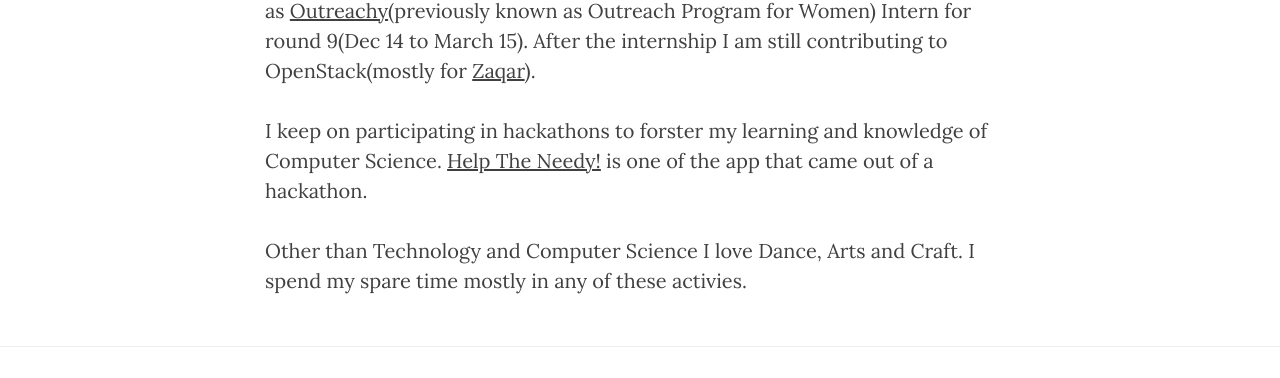
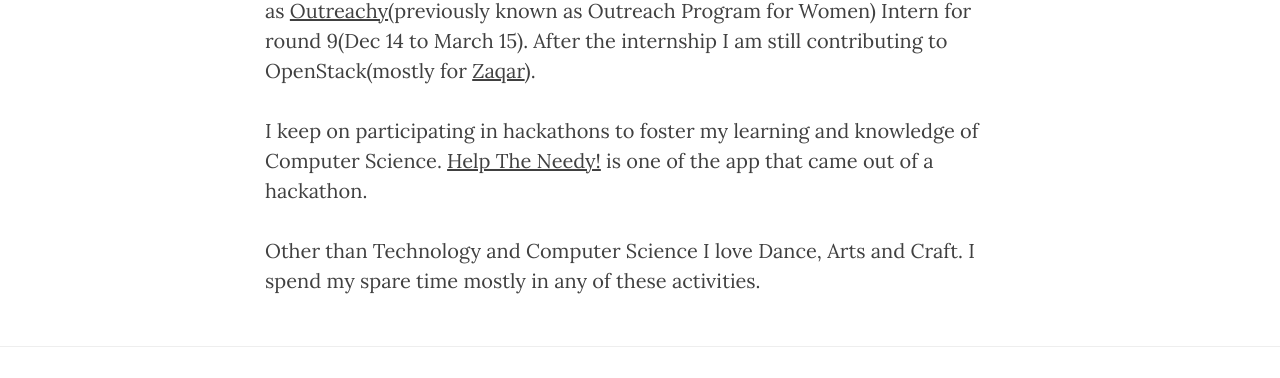
Before and after one commit to exploreshaifali/exploreshaifali.github.io, a Jekyll site: the page built from about.html, in a window 1280 px wide. Shown: the part 802-1180 px from the top of the page. Built offline with Jekyll 4.4.1, drawn with Linux system fonts in a browser that asks for light colours; nearby versions of some CDN libraries.

Commit message:
spell correct

```diff
--- a/about.html
+++ b/about.html
@@ -12,9 +12,9 @@ header-img: "img/about-bg.jpg"
 
 <p>I love Programming, Python, Data, Databases, Web Development, Git Internals, Cloud and this love led me to do my first intership with <a href="https://www.openstack.org/" target="_blank">OpenStack Foundation</a> as <a href="https://www.gnome.org/outreachy/" target="_blank">Outreachy</a>(previously known as Outreach Program for Women) Intern for round 9(Dec 14 to March 15). After the internship I am still contributing to OpenStack(mostly for <a href="https://wiki.openstack.org/wiki/Zaqar#Overview" target="_blank">Zaqar</a>).</p>
 
-<p>I keep on participating in hackathons to forster my learning and knowledge of Computer Science. <a href="http://help-the-needy.herokuapp.com/" target="_blank">Help The Needy!</a> is one of the app that came out of a hackathon.</p>
+<p>I keep on participating in hackathons to foster my learning and knowledge of Computer Science. <a href="http://help-the-needy.herokuapp.com/" target="_blank">Help The Needy!</a> is one of the app that came out of a hackathon.</p>
 
-<p>Other than Technology and Computer Science I love Dance, Arts and Craft. I spend my spare time mostly in any of these activies.</p>
+<p>Other than Technology and Computer Science I love Dance, Arts and Craft. I spend my spare time mostly in any of these activities.</p>
 
 <div id="projects">
 
```
